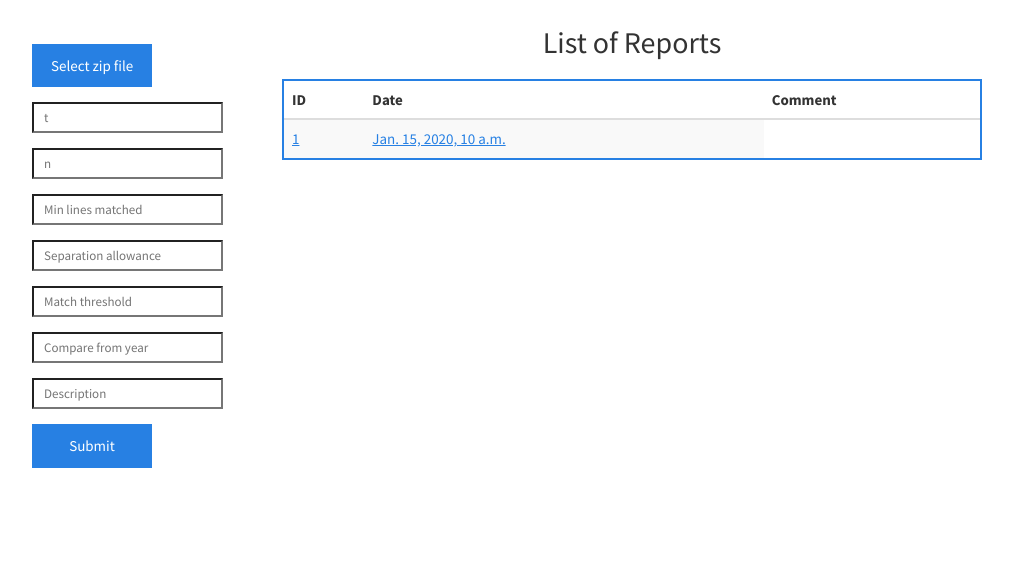
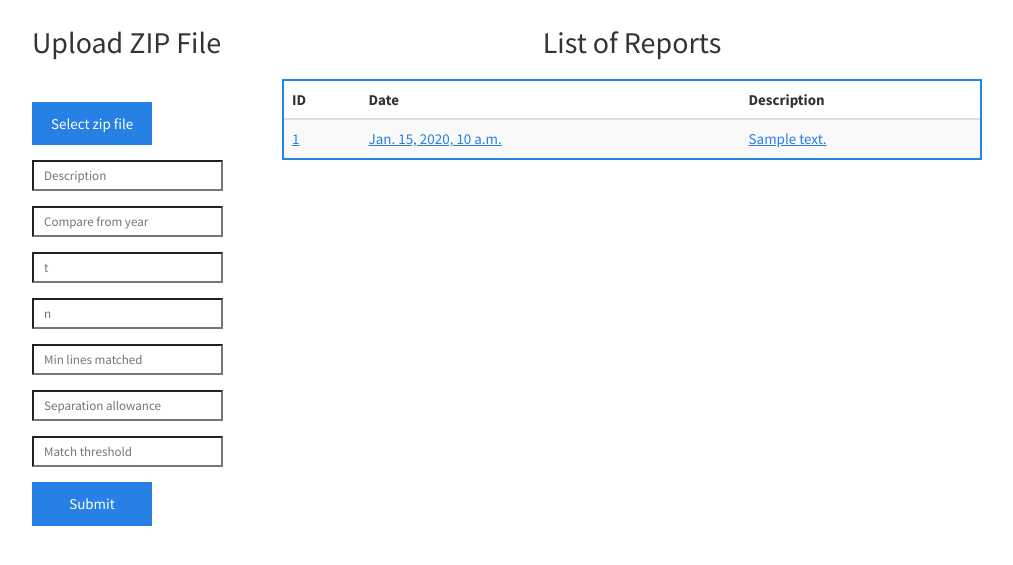
Before and after one commit to ornotandrew/cheaters, a Django app: page /report/list/ in a window 1280 px wide. Shown: the part 52-617 px from the top of the page, without its empty margins (133-1146 px from the left). Run offline with Django 3.2, Linux system fonts and the light colour scheme; tables that the repository leaves empty hold one stand-in row (values such as "Sample post"); some libraries are stand-ins or nearby versions.

Commit message:
added heading to upload file form and added support for **kwargs in submission controller.

```diff
--- a/app/forms.py
+++ b/app/forms.py
@@ -8,3 +8,6 @@ class UploadFileForm(forms.Form):
     description = forms.CharField(max_length=20)
     param_t = forms.IntegerField(required=False)
     param_n = forms.IntegerField(required=False)
+    min_lines_matched = forms.IntegerField(required=False)
+    separation_allowance = forms.IntegerField(required=False)
+    match_threshold = forms.IntegerField(required=False)
--- a/app/static/css/site.css
+++ b/app/static/css/site.css
@@ -70,7 +70,6 @@
 }
 
 .upload-form-container {
-
     width: 250px;
 
 }
--- a/app/static/js/site.js
+++ b/app/static/js/site.js
@@ -3,7 +3,9 @@ $(document).ready(function(){
     // redirects click event of button to input type file
     $("#id_fake_file_button").click(
         function () {
+            $("#uploadform").disabled = true;
             $("#id_file").click();
+
         }
     )
 
@@ -39,7 +41,8 @@ $(document).ready(function(){
         },
          error: function(response)
          {
-            console.log("failure")
+            console.log(response)
+
          }
         });
         e.preventDefault(); //Prevent Default action.
--- a/app/templates/report_list.html
+++ b/app/templates/report_list.html
@@ -23,7 +23,7 @@
                             <tr>
                                 <th>ID</th>
                                 <th>Date</th>
-                                <th>Comment</th>
+                                <th>Description</th>
 
                             </tr>
                         </thead>
@@ -40,7 +40,11 @@
                                         {{ report.date }}
                                     </a>
                                 </td>
-
+                                <td>
+                                    <a href="{% url 'report_file_list' report.id %}">
+                                        {{ report.description }}
+                                    </a>
+                                </td>
                             </tr>
                             {% endfor %}
                         </tbody>
--- a/app/templates/upload_file_form.html
+++ b/app/templates/upload_file_form.html
@@ -1,9 +1,21 @@
+<div class="heading">Upload ZIP File</div>
+<div>
     <form class="form-horizontal" id="uploadform" action="{% url "fileupload" %}" method="post" enctype="multipart/form-data" >
         <div class="form-group">
             <input class="file-input-hidden" id="id_file" name="file" type="file"/>
             <span class="col-xs-2">
                 <input class="btn btn-primary upload-form col-xs-2" id="id_fake_file_button" type="button" value="Select zip file" />
                 <label class="control-label" for="id_file" id="id_file_name"></label>
+            </span>
+        </div>
+        <div class="form-group">
+            <span class="col-xs-2">
+                <input class="input-sm" id="id_Description" name="description" type="text" placeholder="Description" />
+            </span>
+        </div>
+        <div class="form-group">
+            <span class="col-xs-2">
+                <input class="input-sm" id="id_compare_from_year" name="year" type="text" placeholder="Compare from year" />
             </span>
         </div>
         <div class="form-group">
@@ -33,17 +45,8 @@
         </div>
         <div class="form-group">
             <span class="col-xs-2">
-            <input class="input-sm" id="id_compare_from_year" name="year" type="text" placeholder="Compare from year" />
-        </span>
-    </div>
-    <div class="form-group">
-        <span class="col-xs-2">
-            <input class="input-sm" id="id_Description" name="description" type="text" placeholder="Description" />
-        </span>
-    </div>
-    <div class="form-group">
-        <span class="col-xs-2">
                 <input class="btn btn-primary" type="submit" value="Submit"/>
             </span>
         </div>
     </form>
+</div>
--- a/app/views.py
+++ b/app/views.py
@@ -23,12 +23,21 @@ class UploadFileView(FormView):
 
     def form_valid(self, form):
 
-        print("year: ", form.cleaned_data["year"])
-        print("description: ", form.cleaned_data["description"])
-        print("param_n: ", form.cleaned_data["param_n"])
-        print("param_t: ", form.cleaned_data["param_t"])
-        sub_controller = SubmissionController(form.cleaned_data['file'])
+        file = form.cleaned_data["file"]
+        del form.cleaned_data["file"]
+        description = form.cleaned_data["description"]
+        del form.cleaned_data["description"]
+
+        parameters = {}
+
+        for key, value in form.cleaned_data.items():
+            if value is not None:
+                parameters[key] = value
+
+
+        sub_controller = SubmissionController(file, description, **parameters)
         #cProfile.runctx("SubmissionController(form.cleaned_data['file'])", locals(), globals(), "temp/profile.prof")
+
         self.report = sub_controller.report
         response = {"report_id": self.report.id}
         response = json.dumps(response)
@@ -37,6 +46,7 @@ class UploadFileView(FormView):
 
     def form_invalid(self, form):
         data = json.dumps(form.errors)
+
         return HttpResponse(data, status=400, content_type='application/json')
 
 
@@ -116,6 +126,7 @@ class ReportListView(View):
                 "report_list": report_list,
             })
 
+
 def highlight(file, match_ranges, index):
     col = ["#cc3f3f ", "#379fd8", "#87c540", "#be7cd2", "#ff8ecf", "#e5e155"]
 
--- a/lib/fingerprinter.py
+++ b/lib/fingerprinter.py
@@ -15,13 +15,13 @@ class Fingerprinter:
     This guarantees point (1) above
     """
 
-    def __init__(self, source, filename):
+    def __init__(self, source, filename, **kwargs):
         """
         The process here is as follows:
             normalize -> generate ngrams -> hash ngrams -> winnow
         """
-        n = 7
-        t = 10
+        n = kwargs.get("param_n", 7)
+        t = kwargs.get("param_t", 10)
         w = t - n + 1
 
         pre = Preprocessor(source, filename)
```
Also changed, not shown: lib/comparator.py (+5 -6 lines). Lines whose indentation alone changed are shown as unchanged.
